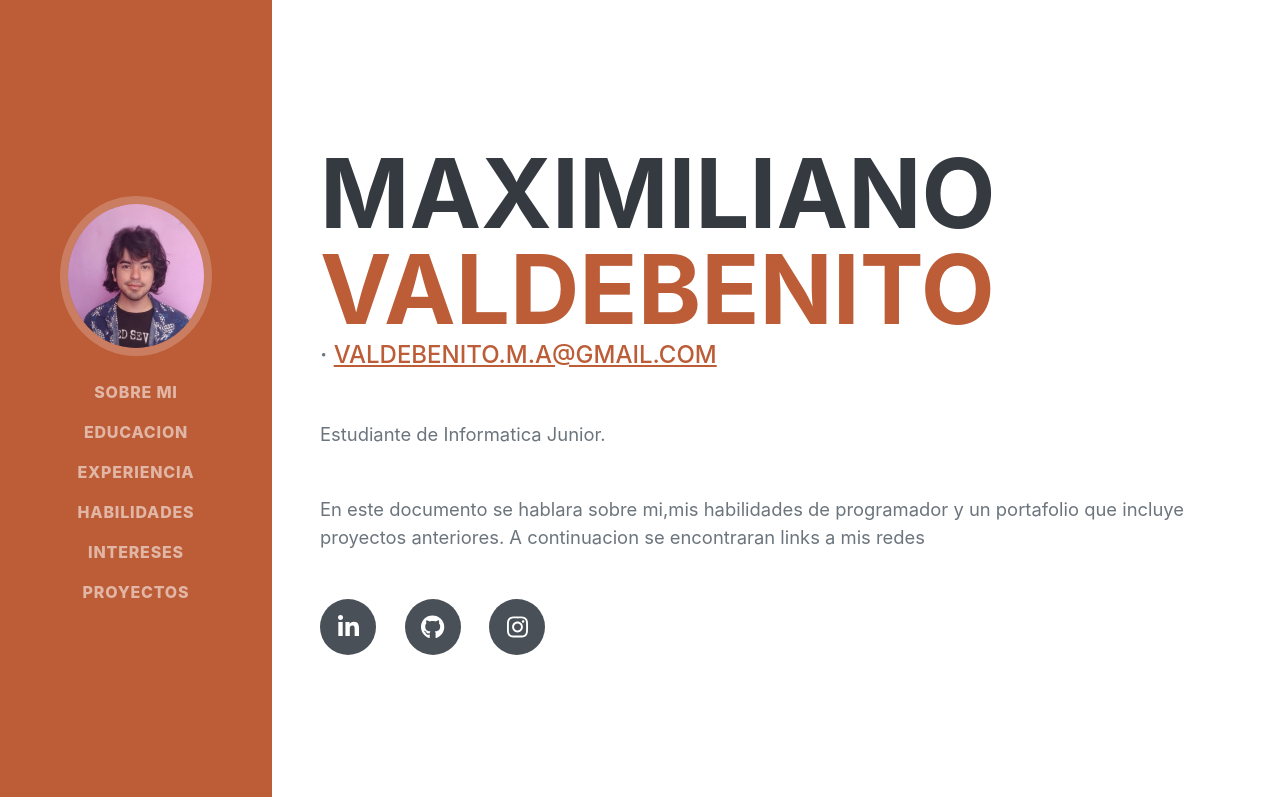
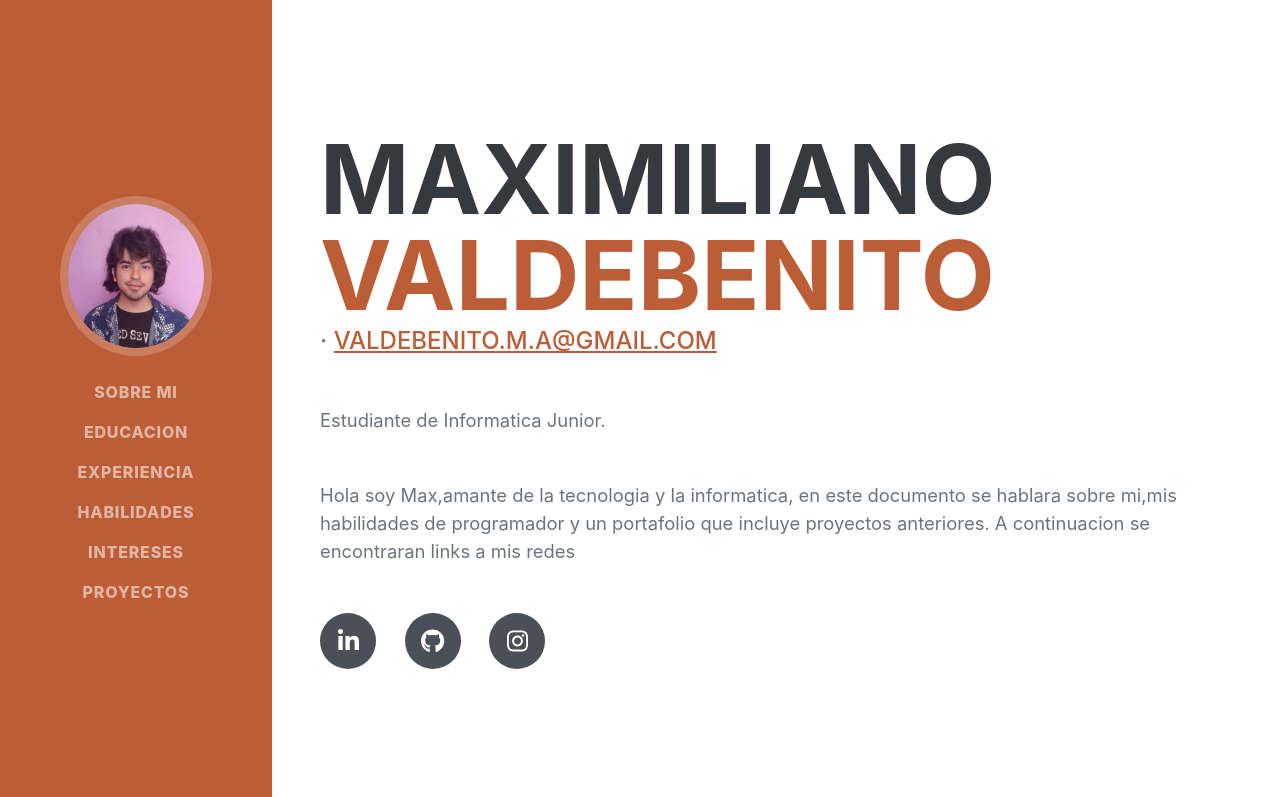
Before and after one commit to Zycky/Portafolio, a plain HTML site: page index.html in a window 1280 px wide. Shown: the top 797 px of the page. Drawn offline with Linux system fonts and the light colour scheme; a web font is replaced by a local one.

Commit message:
Tercer Commit

```diff
--- a/index.html
+++ b/index.html
@@ -48,7 +48,7 @@
                         <a href="mailto:name@email.com">valdebenito.m.a@gmail.com</a>
                     </div>
                     <p class="lead mb-5">Estudiante de Informatica Junior.</p>
-                    <p class="lead mb-5">En este documento se hablara sobre mi,mis habilidades de programador y un portafolio que incluye proyectos anteriores. A continuacion se encontraran links a mis redes</p>
+                    <p class="lead mb-5">Hola soy Max,amante de la tecnologia y la informatica, en este documento se hablara sobre mi,mis habilidades de programador y un portafolio que incluye proyectos anteriores. A continuacion se encontraran links a mis redes</p>
                     <div class="social-icons">
                         <a class="social-icon" href="https://www.linkedin.com/in/maximiliano-valdebenito-6b1491293/"><i class="fab fa-linkedin-in"></i></a>
                         <a class="social-icon" href="https://github.com/Zycky?tab=overview&from=2023-09-01&to=2023-09-27"><i class="fab fa-github"></i></a>
```
